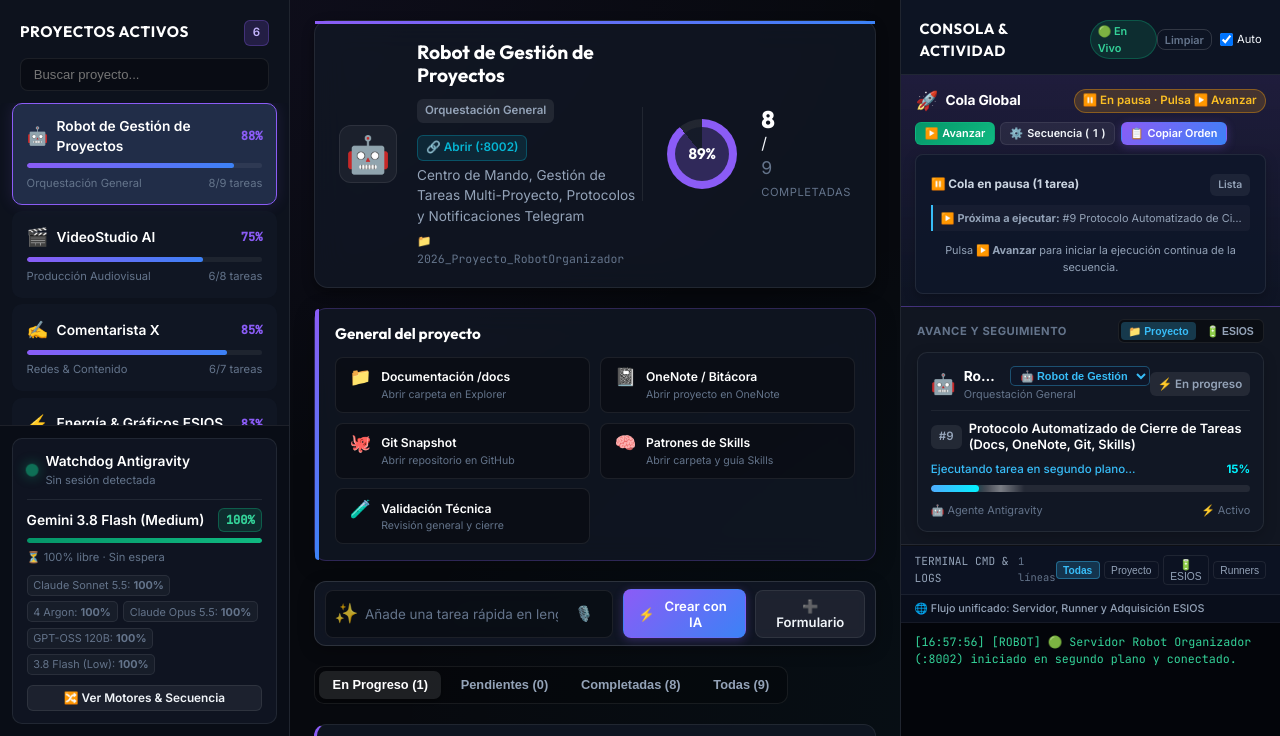
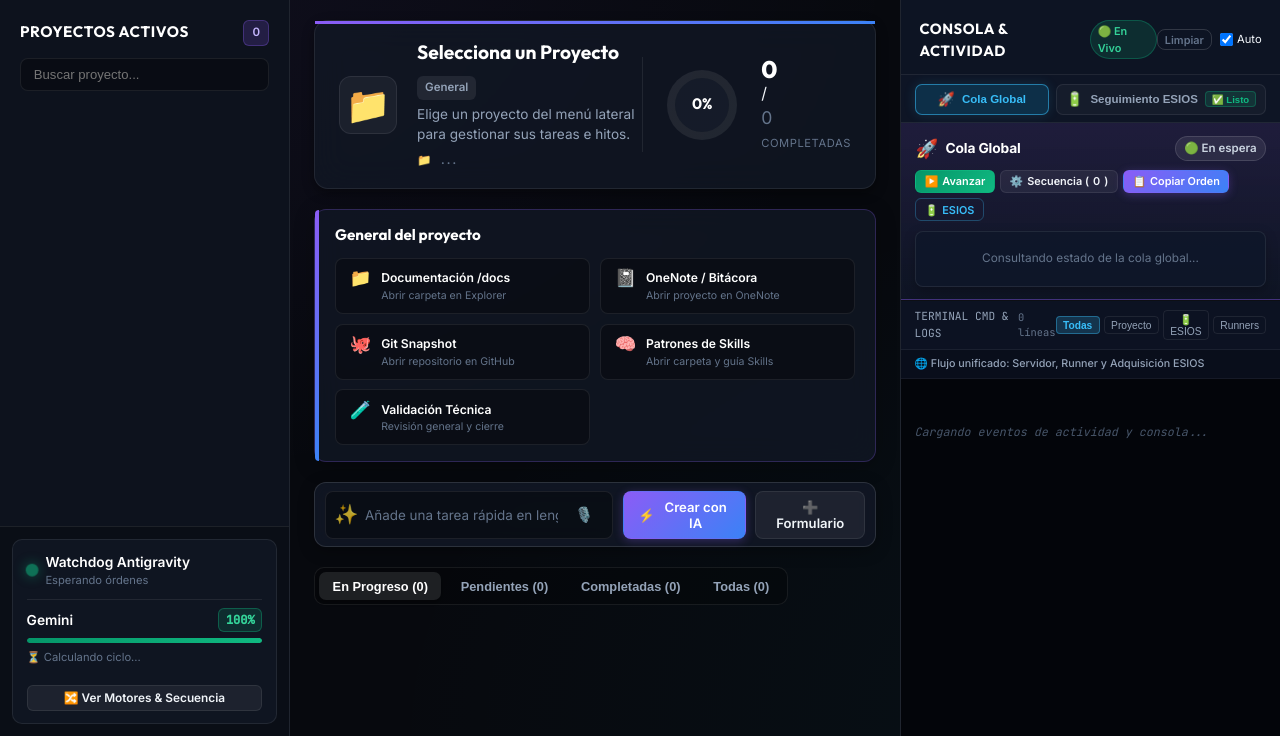
Before and after one commit to Guivila-GVL/Robot_Organizador, a FastAPI app: page / in a window 1280 px wide. Shown: the part 64-800 px from the top of the page. Run offline with FastAPI, Linux system fonts and the light colour scheme; data comes from the database, SQL or seed files in the repository; data that the repository does not hold is empty.

Commit message:
feat(hito): Sí, me gustaría hacer un cambio en la parte de la consola de actividad,... [protocolo-completado]

```diff
--- a/app/static/css/style.css
+++ b/app/static/css/style.css
@@ -2419,6 +2419,85 @@ input:checked + .slider:before {
 }
 
 /* ==========================================================================
+   PESTAÑAS SUPERIORES: Cola Global vs Seguimiento ESIOS
+   ========================================================================== */
+.sidebar-top-tabs {
+  display: flex;
+  gap: 0.4rem;
+  padding: 0.55rem 0.85rem 0.45rem;
+  background: rgba(15, 23, 42, 0.65);
+  border-bottom: 1px solid rgba(255, 255, 255, 0.08);
+}
+
+.sidebar-top-tab {
+  flex: 1;
+  display: inline-flex;
+  align-items: center;
+  justify-content: center;
+  gap: 0.45rem;
+  padding: 0.4rem 0.6rem;
+  background: rgba(255, 255, 255, 0.03);
+  border: 1px solid rgba(255, 255, 255, 0.08);
+  border-radius: 7px;
+  color: #94a3b8;
+  font-size: 0.72rem;
+  font-weight: 600;
+  cursor: pointer;
+  transition: all 0.2s ease;
+  white-space: nowrap;
+}
+
+.sidebar-top-tab:hover {
+  background: rgba(255, 255, 255, 0.07);
+  color: #fff;
+  border-color: rgba(255, 255, 255, 0.16);
+}
+
+.sidebar-top-tab.active {
+  background: rgba(14, 165, 233, 0.18);
+  border-color: rgba(56, 189, 248, 0.55);
+  color: #38bdf8;
+  font-weight: 700;
+  box-shadow: 0 0 12px rgba(56, 189, 248, 0.15);
+}
+
+.sidebar-top-tab .tab-icon {
+  font-size: 0.85rem;
+}
+
+.esios-status-chip {
+  font-size: 0.6rem;
+  padding: 0.1rem 0.35rem;
+  border-radius: 4px;
+  background: rgba(16, 185, 129, 0.15);
+  color: #10b981;
+  border: 1px solid rgba(16, 185, 129, 0.3);
+  font-weight: 600;
+}
+
+.esios-status-chip.running {
+  background: rgba(245, 158, 11, 0.2);
+  color: #f59e0b;
+  border-color: rgba(245, 158, 11, 0.4);
+  animation: pulse-border 1.5s infinite;
+}
+
+.esios-status-chip.stopped {
+  background: rgba(239, 68, 68, 0.15);
+  color: #ef4444;
+  border-color: rgba(239, 68, 68, 0.3);
+}
+
+.btn-open-esios {
+  border-color: rgba(56, 189, 248, 0.3) !important;
+  color: #38bdf8 !important;
+}
+
+.btn-open-esios:hover {
+  background: rgba(56, 189, 248, 0.15) !important;
+}
+
+/* ==========================================================================
    PANEL SUPERIOR: Gestión y Control de la Cola Global & Seguimiento en Vivo
    ========================================================================== */
 .global-queue-panel {
--- a/app/static/js/app.js
+++ b/app/static/js/app.js
@@ -1747,29 +1747,44 @@ async function stopGlobalQueueNow() {
 // CONSOLA LATERAL DE ACTIVIDAD & SEGUIMIENTO EN VIVO EN LA PÁGINA PRINCIPAL
 // --------------------------------------------------------------------------
 state.consoleFilter = 'all';
-state.trackingMode = 'project';
+state.trackingMode = 'queue';
+state.sidebarTopTab = 'queue';
 state.consoleSelectedProject = 'active';
 state.telemetry = null;
 let activityConsoleTicks = 0;
 
-function setTrackingMode(mode) {
-  state.trackingMode = mode;
-  const btnProj = document.getElementById('btnTrackProject');
-  const btnEsios = document.getElementById('btnTrackEsios');
-  if (btnProj) btnProj.classList.toggle('active', mode === 'project');
-  if (btnEsios) btnEsios.classList.toggle('active', mode === 'esios');
+function setSidebarTopTab(tab) {
+  state.sidebarTopTab = tab;
+  state.trackingMode = tab === 'esios' ? 'esios' : 'queue';
+
+  const tabQueue = document.getElementById('tabBtnQueue');
+  const tabEsios = document.getElementById('btnTrackEsios');
+  const queuePanel = document.getElementById('globalQueuePanel');
+  const esiosPanel = document.getElementById('esiosTrackingPanel');
+
+  if (tab === 'esios') {
+    if (tabQueue) tabQueue.classList.remove('active');
+    if (tabEsios) tabEsios.classList.add('active');
+    if (queuePanel) queuePanel.style.display = 'none';
+    if (esiosPanel) esiosPanel.style.display = 'flex';
+  } else {
+    if (tabQueue) tabQueue.classList.add('active');
+    if (tabEsios) tabEsios.classList.remove('active');
+    if (queuePanel) queuePanel.style.display = 'flex';
+    if (esiosPanel) esiosPanel.style.display = 'none';
+  }
+
   if (state.telemetry) {
     renderSelectedTrackingCard(state.telemetry);
   }
 }
 
+function setTrackingMode(mode) {
+  setSidebarTopTab(mode === 'esios' ? 'esios' : 'queue');
+}
+
 function onSidebarProjectSelectChange(projectId) {
   if (projectId && projectId !== state.activeProjectId) {
-    state.trackingMode = 'project';
-    const btnProj = document.getElementById('btnTrackProject');
-    const btnEsios = document.getElementById('btnTrackEsios');
-    if (btnProj) btnProj.classList.add('active');
-    if (btnEsios) btnEsios.classList.remove('active');
     selectProject(projectId);
   }
 }
@@ -1948,31 +1963,14 @@ async function updateActivityConsole() {
 }
 
 function renderSelectedTrackingCard(data) {
-  const projIconEl = document.getElementById('sidebarProjIcon');
-  const projNameEl = document.getElementById('sidebarProjName');
-  const projCatEl = document.getElementById('sidebarProjCategory');
-  const projBadgeEl = document.getElementById('sidebarProjBadge');
   const progressAreaEl = document.getElementById('sidebarProgressArea');
-  const globalWorkerNoticeEl = document.getElementById('globalWorkerNotice');
-  const globalWorkerTaskInfoEl = document.getElementById('globalWorkerTaskInfo');
-  const sidebarProjectSelect = document.getElementById('sidebarProjectSelect');
   const consoleProjectFilterSelect = document.getElementById('consoleProjectFilterSelect');
-
-  if (!progressAreaEl) return;
-
-  const currentProject = state.projects.find(p => p.id === state.activeProjectId);
-
-  // Sincronizar selectores desplegables de proyectos
-  if (state.projects && state.projects.length > 0) {
-    if (sidebarProjectSelect && sidebarProjectSelect.options.length !== state.projects.length) {
-      sidebarProjectSelect.innerHTML = state.projects.map(p =>
-        `<option value="${p.id}" ${p.id === state.activeProjectId ? 'selected' : ''}>${p.icon} ${escapeHtml(p.name)}</option>`
-      ).join('');
-    } else if (sidebarProjectSelect && sidebarProjectSelect.value !== state.activeProjectId) {
-      sidebarProjectSelect.value = state.activeProjectId || '';
-    }
-
-    if (consoleProjectFilterSelect) {
+  const esiosStatusChip = document.getElementById('esiosStatusChip');
+
+  const currentProject = state.projects && state.projects.find(p => p.id === state.activeProjectId);
+
+  // Sincronizar selectores desplegables de proyectos para filtro de consola
+  if (consoleProjectFilterSelect && state.projects && state.projects.length > 0) {
     const activeProjName = currentProject ? currentProject.name : 'Actual';
     const expectedCount = state.projects.length + 1;
     if (consoleProjectFilterSelect.options.length !== expectedCount) {
@@ -1983,22 +1981,28 @@ function renderSelectedTrackingCard(data) {
       consoleProjectFilterSelect.innerHTML = opts;
     }
   }
-  }
-
-  if (!currentProject && state.trackingMode !== 'esios') {
-    if (projIconEl) projIconEl.textContent = '📁';
-    if (projNameEl) projNameEl.textContent = 'Selecciona un Proyecto';
-    if (projCatEl) projCatEl.textContent = 'General';
-    if (projBadgeEl) projBadgeEl.textContent = '0 tareas';
-    progressAreaEl.innerHTML = '<div class="selected-idle-state">Elige un proyecto del menú izquierdo o superior para ver su actividad en tiempo real.</div>';
-    if (globalWorkerNoticeEl) globalWorkerNoticeEl.style.display = 'none';
-    return;
-  }
 
   const esios = data.esios || {};
-  const robot = data.robot || {};
-  const runner = robot.runner || {};
-
+  const isRunning = esios.status === 'running';
+
+  // Actualizar chip en la pestaña superior
+  if (esiosStatusChip) {
+    if (isRunning) {
+      esiosStatusChip.className = 'esios-status-chip running';
+      esiosStatusChip.textContent = '⚡ Ingesta Activa';
+    } else if (esios.status === 'failed') {
+      esiosStatusChip.className = 'esios-status-chip stopped';
+      esiosStatusChip.textContent = '❌ Error';
+    } else if (!esios.online) {
+      esiosStatusChip.className = 'esios-status-chip stopped';
+      esiosStatusChip.textContent = '🔴 Apagado';
+    } else {
+      esiosStatusChip.className = 'esios-status-chip';
+      esiosStatusChip.textContent = '✅ Listo';
+    }
+  }
+
+  // Si el usuario selecciona el proyecto de Energía/ESIOS, abrir automáticamente la pestaña superior de ESIOS
   const isEsiosProject = currentProject && (
     currentProject.id === 'actualizador_esios' ||
     currentProject.folder_name === '2026_Proyecto_Energia_Graficos' ||
@@ -2006,13 +2010,18 @@ function renderSelectedTrackingCard(data) {
     (currentProject.name && currentProject.name.toLowerCase().includes('energía'))
   );
 
-  // A. Si se activa la pestaña ESIOS o el proyecto seleccionado es ESIOS (Ingesta de Energía)
-  if (state.trackingMode === 'esios' || isEsiosProject) {
-    if (projIconEl) projIconEl.textContent = '🔋';
-    if (projNameEl) projNameEl.textContent = isEsiosProject ? (currentProject.name || 'Energía & Gráficos') : 'Actualizador ESIOS (:8050)';
-    if (projCatEl) projCatEl.textContent = 'Ingesta de Energía · TimescaleDB';
-
-    const isRunning = esios.status === 'running';
+  if (isEsiosProject && state.sidebarTopTab !== 'esios' && !state._esiosAutoOpened) {
+    state._esiosAutoOpened = true;
+    setSidebarTopTab('esios');
+    return;
+  }
+  if (!isEsiosProject) {
+    state._esiosAutoOpened = false;
+  }
+
+  if (!progressAreaEl) return;
+
+  // Renderizar la pestaña de seguimiento en vivo de ESIOS
   let statusClass = 'online';
   let statusLabel = '✅ Listo / Al día';
   if (isRunning) {
@@ -2026,11 +2035,6 @@ function renderSelectedTrackingCard(data) {
     statusLabel = '🔴 Servicio Apagado';
   }
 
-    if (projBadgeEl) {
-      projBadgeEl.textContent = isRunning ? '⚡ Ingesta Activa' : `${esios.completed_tasks || 86}/${esios.total_tasks || 86} Tareas`;
-      projBadgeEl.className = isRunning ? 'badge badge-accent' : 'badge';
-    }
-
   const pct = esios.progress || (isRunning ? 20 : (esios.status === 'completed' ? 100 : 0));
   const elapsedStr = formatElapsedSeconds(esios.elapsed_time || 0);
 
@@ -2038,9 +2042,7 @@ function renderSelectedTrackingCard(data) {
     <div class="esios-live-card">
       <div class="esios-live-header">
         <span class="cmd-status-badge ${statusClass}">${statusLabel}</span>
-          <button type="button" class="btn btn-xs btn-primary" id="btnEsiosQuickSync" onclick="triggerEsiosSync()" ${isRunning ? 'disabled' : ''}>
-            ${isRunning ? '⏳ Sincronizando...' : '▶️ Iniciar Sincronización'}
-          </button>
+        <span style="font-size:0.68rem; color:#94a3b8;">${esios.completed_tasks || 86}/${esios.total_tasks || 86} Indicadores</span>
       </div>
       <div class="active-task-step-row">
         <span class="active-task-step" title="${escapeHtml(esios.current_step || 'En espera de órdenes')}">${escapeHtml(esios.current_step || 'En espera de órdenes')}</span>
@@ -2062,102 +2064,12 @@ function renderSelectedTrackingCard(data) {
         <button type="button" class="btn btn-xs btn-outline" onclick="openServiceUrl('http://127.0.0.1:8050')" style="flex:1; justify-content:center;" title="Abrir panel web local del Actualizador ESIOS">
           🔗 Panel :8050
         </button>
+        <button type="button" class="btn btn-xs btn-secondary" onclick="setSidebarTopTab('queue')" style="flex:1; justify-content:center;" title="Volver a la vista de Cola Global">
+          🚀 Cola Global
+        </button>
       </div>
     </div>
   `;
-  }
-  // B. Proyecto estándar con tareas
-  else {
-    if (projIconEl) projIconEl.textContent = currentProject.icon || '📁';
-    if (projNameEl) projNameEl.textContent = currentProject.name || 'Proyecto';
-    if (projCatEl) projCatEl.textContent = currentProject.category || 'General';
-
-    const tasks = state.tasks || [];
-    const inProgressTasks = tasks.filter(t => t.status === 'in_progress');
-    const runnerMatchesProject = runner.running && (
-      runner.current_project_name === currentProject.name ||
-      tasks.some(t => t.id === runner.current_task_id)
-    );
-
-    // Si hay una tarea en curso en este proyecto
-    if (runnerMatchesProject || inProgressTasks.length > 0) {
-      const activeTask = inProgressTasks.find(t => runner.current_task_id && t.id === runner.current_task_id) ||
-                         inProgressTasks[0] ||
-                         { id: runner.current_task_id, title: runner.current_task_title, progress_pct: 35, current_step: runner.last_log };
-
-      const pct = activeTask.progress_pct || 15;
-      const stepText = activeTask.current_step || (runnerMatchesProject && runner.last_log ? runner.last_log : 'Ejecutando tarea en segundo plano...');
-      const modelName = runnerMatchesProject ? (runner.current_model || 'Motor Autónomo') : 'Agente Antigravity';
-
-      let elapsedStr = '';
-      if (runnerMatchesProject && runner.started_at) {
-        try {
-          const startMs = new Date(runner.started_at).getTime();
-          const diffSec = Math.max(0, Math.floor((Date.now() - startMs) / 1000));
-          elapsedStr = formatElapsedSeconds(diffSec);
-        } catch (_) {}
-      }
-
-      if (projBadgeEl) {
-        projBadgeEl.textContent = inProgressTasks.length > 1 ? `${inProgressTasks.length} en curso` : '⚡ En progreso';
-        projBadgeEl.className = 'badge badge-accent';
-      }
-
-      progressAreaEl.innerHTML = `
-        <div class="active-task-live-card">
-          <div class="active-task-header-row">
-            <span class="badge badge-accent">#${activeTask.id}</span>
-            <strong class="active-task-title" title="${escapeHtml(activeTask.title)}">${escapeHtml(activeTask.title)}</strong>
-          </div>
-          <div class="active-task-step-row">
-            <span class="active-task-step">${escapeHtml(stepText)}</span>
-            <span class="active-task-pct">${pct}%</span>
-          </div>
-          <div class="active-task-bar-bg">
-            <div class="active-task-bar-fill" style="width: ${pct}%;"></div>
-          </div>
-          <div class="active-task-meta-row">
-            <span>🤖 ${escapeHtml(modelName)}</span>
-            ${elapsedStr ? `<span>⏱️ ${elapsedStr}</span>` : `<span>⚡ Activo</span>`}
-          </div>
-        </div>
-      `;
-    }
-    // Si no hay tarea en curso
-    else {
-      const pendingTasks = tasks.filter(t => t.status === 'pending');
-      const completedTasks = tasks.filter(t => t.status === 'completed');
-      const nextPending = pendingTasks[0];
-
-      if (projBadgeEl) {
-        projBadgeEl.textContent = `${tasks.length} tareas`;
-        projBadgeEl.className = 'badge';
-      }
-
-      progressAreaEl.innerHTML = `
-        <div class="project-idle-card">
-          <div class="idle-status-row">
-            <span class="idle-badge">⚪ En espera de ejecución</span>
-            <span class="idle-task-stats">${pendingTasks.length} pendientes · ${completedTasks.length} listas</span>
-          </div>
-          ${nextPending ? `
-            <div class="next-task-box">
-              <span class="next-task-label">Siguiente tarea pendiente:</span>
-              <div class="next-task-content" title="${escapeHtml(nextPending.title)}">
-                <strong>#${nextPending.id}</strong> — ${escapeHtml(nextPending.title)}
-              </div>
-            </div>
-          ` : `
-            <div class="all-completed-note">🎉 ¡Todas las tareas de este proyecto han sido completadas!</div>
-          `}
-        </div>
-      `;
-    }
-  }
-
-  // Ocultar aviso redundantemente duplicado (gestionado en el panel superior de cola global)
-  if (globalWorkerNoticeEl) {
-    globalWorkerNoticeEl.style.display = 'none';
 }
 }
 
@@ -2343,6 +2255,7 @@ window.moveModelSequence = moveModelSequence;
 window.clearActivityTerminal = clearActivityTerminal;
 window.clearConsoleView = clearConsoleView;
 window.setConsoleFilter = setConsoleFilter;
+window.setSidebarTopTab = setSidebarTopTab;
 window.setTrackingMode = setTrackingMode;
 window.onSidebarProjectSelectChange = onSidebarProjectSelectChange;
 window.onConsoleProjectFilterChange = onConsoleProjectFilterChange;
--- a/app/templates/index.html
+++ b/app/templates/index.html
@@ -204,7 +204,18 @@
         </div>
       </div>
 
-      <!-- PANEL SUPERIOR: Gestión y Control de la Cola Global -->
+      <!-- Selector de Pestañas Superiores: Cola Global vs Seguimiento ESIOS -->
+      <div class="sidebar-top-tabs" id="sidebarTopTabs">
+        <button type="button" class="sidebar-top-tab active" id="tabBtnQueue" onclick="setSidebarTopTab('queue')" title="Panel y control de ejecución de la Cola Global">
+          <span class="tab-icon">🚀</span> Cola Global
+        </button>
+        <button type="button" class="sidebar-top-tab" id="btnTrackEsios" onclick="setSidebarTopTab('esios')" title="Pestaña de seguimiento e ingesta en vivo de ESIOS (:8050)">
+          <span class="tab-icon">🔋</span> Seguimiento ESIOS
+          <span class="esios-status-chip" id="esiosStatusChip">✅ Listo</span>
+        </button>
+      </div>
+
+      <!-- PANEL A: Gestión y Control de la Cola Global -->
       <div class="global-queue-panel" id="globalQueuePanel">
         <div class="queue-panel-header">
           <div class="queue-panel-top-row">
@@ -227,6 +238,9 @@
             <button class="btn btn-primary btn-xs" id="btnSidebarCopyQueue" onclick="copyGlobalQueueSequence()" title="Copiar orden completa para pegarla en Antigravity">
               <span class="btn-icon">📋</span> Copiar Orden
             </button>
+            <button class="btn btn-outline btn-xs btn-open-esios" id="btnQuickOpenEsios" onclick="setSidebarTopTab('esios')" title="Abrir pestaña de Seguimiento ESIOS">
+              <span class="btn-icon">🔋</span> ESIOS
+            </button>
           </div>
         </div>
 
@@ -238,46 +252,25 @@
         </div>
       </div>
 
-      <!-- Tarjeta de Seguimiento del Proyecto / Tarea Seleccionada -->
-      <div class="activity-tracking-section">
-        <div class="tracking-section-title">
-          <span class="section-label">Avance y Seguimiento</span>
-          <div class="tracking-mode-toggle" id="trackingModeToggle">
-            <button type="button" class="tracking-toggle-btn active" id="btnTrackProject" onclick="setTrackingMode('project')" title="Ver avance y tareas del proyecto">📁 Proyecto</button>
-            <button type="button" class="tracking-toggle-btn" id="btnTrackEsios" onclick="setTrackingMode('esios')" title="Ver estado e ingesta en vivo de ESIOS">🔋 ESIOS</button>
+      <!-- PANEL B: Pestaña Superior de Seguimiento ESIOS -->
+      <div class="esios-tracking-panel" id="esiosTrackingPanel" style="display: none;">
+        <div class="esios-panel-header">
+          <div class="esios-panel-identity">
+            <span class="esios-panel-icon">🔋</span>
+            <div class="esios-panel-titles">
+              <h4>Actualizador ESIOS (:8050)</h4>
+              <span class="esios-panel-sub">Ingesta de Energía · TimescaleDB</span>
+            </div>
           </div>
+          <button type="button" class="btn btn-xs btn-primary" id="btnEsiosQuickSync" onclick="triggerEsiosSync()">
+            ▶️ Iniciar Sincronización
+          </button>
         </div>
 
-        <div class="selected-tracking-card" id="selectedTrackingCard">
-          <div class="selected-project-banner-mini">
-            <div class="selected-proj-identity">
-              <span class="selected-proj-icon" id="sidebarProjIcon">📁</span>
-              <div class="selected-proj-info">
-                <div class="selected-proj-title-row">
-                  <h4 id="sidebarProjName">Selecciona un Proyecto</h4>
-                  <!-- Selector rápido de proyecto directamente desde la barra lateral -->
-                  <select id="sidebarProjectSelect" class="sidebar-project-select" onchange="onSidebarProjectSelectChange(this.value)" title="Cambiar de proyecto"></select>
-                </div>
-                <span class="selected-proj-sub" id="sidebarProjCategory">General</span>
-              </div>
-            </div>
-            <span class="badge" id="sidebarProjBadge">0 tareas</span>
-          </div>
-
-          <!-- Contenedor dinámico de progreso del elemento seleccionado -->
-          <div class="selected-progress-area" id="sidebarProgressArea">
-            <div class="selected-idle-state">
-              <span>Elige un proyecto para ver cómo avanza su actividad en tiempo real.</span>
-            </div>
-          </div>
-        </div>
-
-        <!-- Banner de aviso si el Worker Global está ocupado en otro proyecto -->
-        <div class="global-worker-notice" id="globalWorkerNotice" style="display: none;">
-          <span class="worker-pulse-mini">⚡</span>
-          <div class="global-worker-info">
-            <span class="worker-label">Cola Global ejecutando en:</span>
-            <strong id="globalWorkerTaskInfo">#0 — ...</strong>
+        <!-- Contenedor dinámico de progreso del servicio ESIOS -->
+        <div class="selected-progress-area" id="sidebarProgressArea">
+          <div class="selected-idle-state">
+            <span>Cargando telemetría de ESIOS...</span>
           </div>
         </div>
       </div>
```
Also changed, not shown: other parts of app/static/css/style.css (+43 -0 lines), docs/REGISTRO_HITOS.md (+15 -0 lines), tests/test_activity_console_esios_tabs.py (added, +101 -0 lines), 1 other file. Lines whose indentation alone changed are shown as unchanged.
